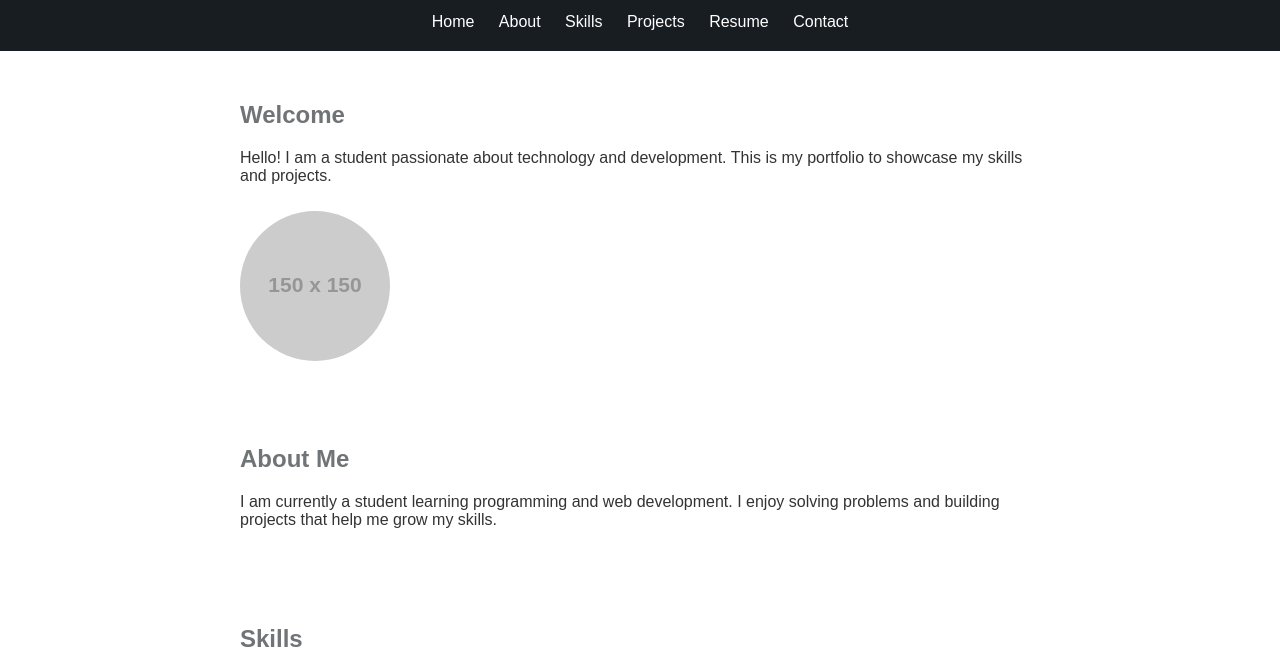
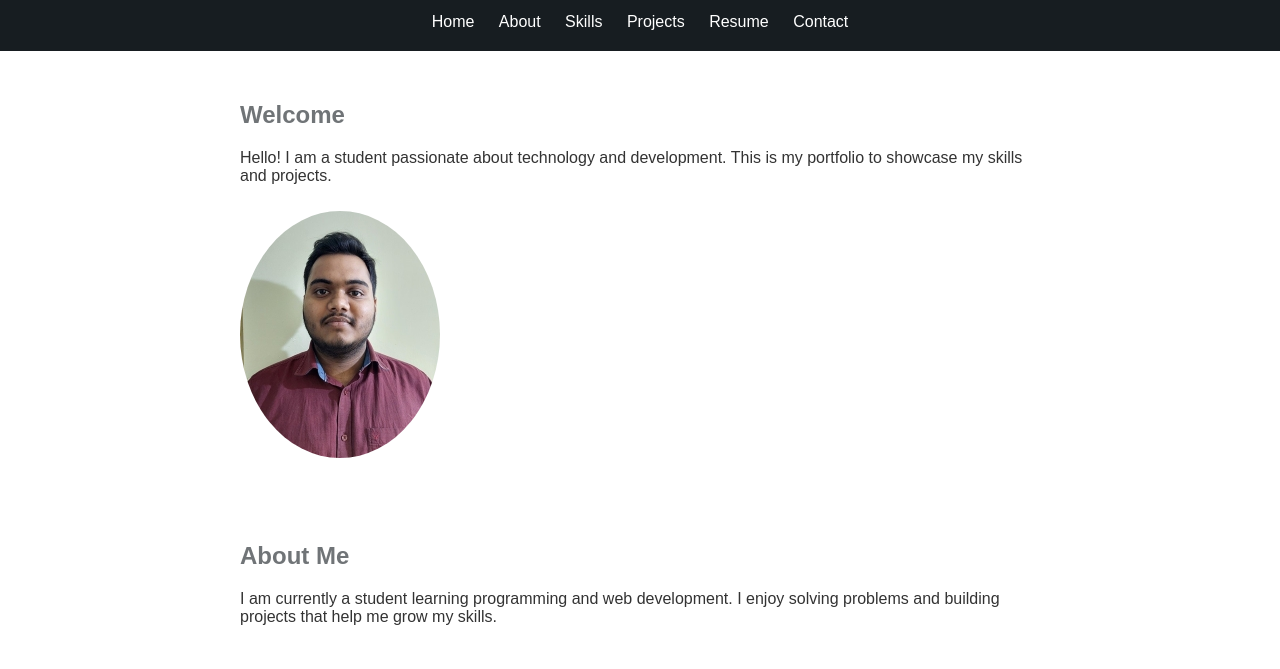
Before and after one commit to tejash098/resume_portfolio, a plain HTML site: page index.html in a window 1280 px wide. Shown: the part 94-763 px from the top of the page. Drawn offline with Linux system fonts and the light colour scheme; placeholder pictures from the web are drawn by us.

Commit message:
Update index.html

```diff
--- a/index.html
+++ b/index.html
@@ -87,7 +87,7 @@
         is my portfolio to showcase my skills and projects.
       </p>
       <img
-        src="https://via.placeholder.com/150"
+        src="./media/202100540.jpg"
         alt="Profile Photo"
         style="border-radius: 50%; margin-top: 10px"
       />
```
